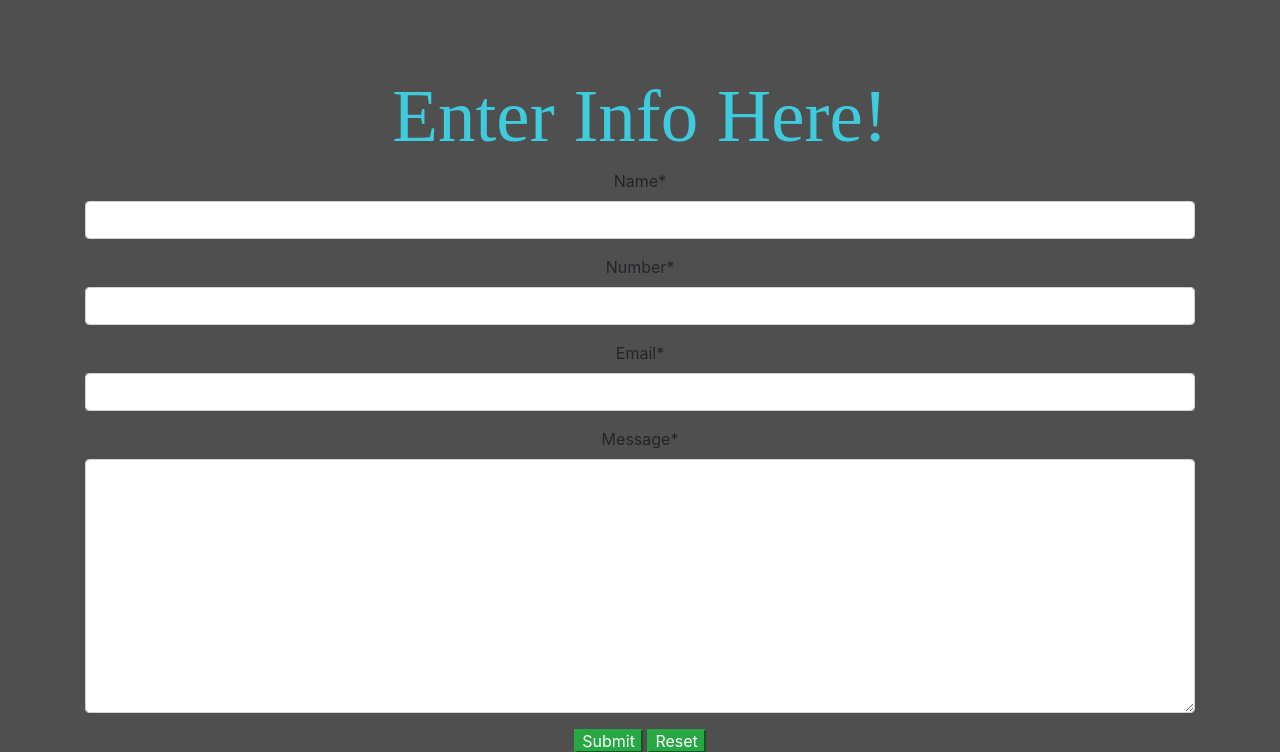
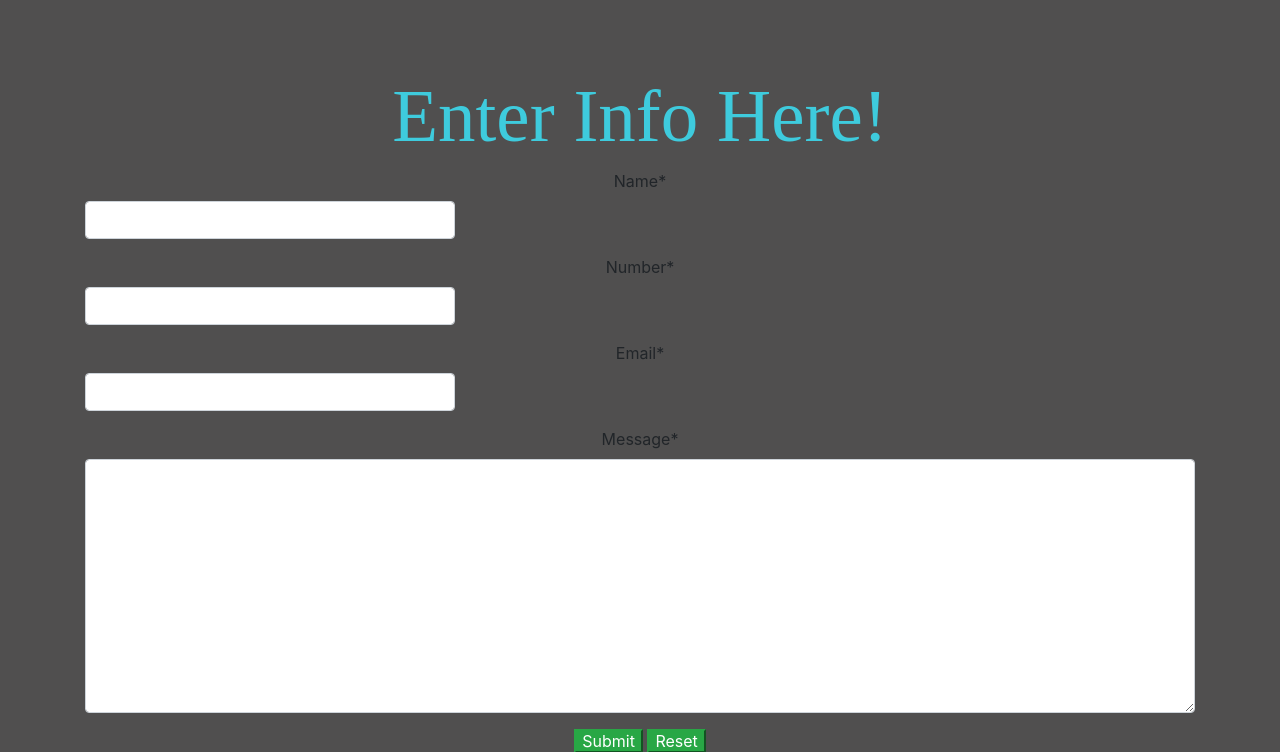
Before and after one commit to shyahn-frasier/Django-Website, a Django app: page /contact.html in a window 1280 px wide. Shown: the part 1252-2004 px from the top of the page. Run offline with Django 3.2, Linux system fonts and the light colour scheme; some libraries are stand-ins or nearby versions; some web fonts are replaced.

Commit message:
Second commit March 14th

```diff
--- a/website/forms.py
+++ b/website/forms.py
@@ -22,10 +22,10 @@ class ContactForm(forms.ModelForm):
         super(ContactForm, self).__init__(*args, **kwargs)
         self.helper = FormHelper()
         self.helper.layout = Layout(
-                Field('name', css_class="form-group col-md-4 mb-0 form-contact-info"),
-                Field('number', css_class="form-group col-md-4 mb-0 form-contact-info"),
-                Field('email', css_class="form-group col-md-4 mb-0 form-contact-info"),
-                Field('message', css_class="form-group form-contact-info")
+                Field('name', css_class="form-group col-md-4 mb-0"),
+                Field('number', css_class="form-group col-md-4 mb-0"),
+                Field('email', css_class="form-group col-md-4 mb-0"),
+                Field('message', css_class="form-group")
         )
         #self.helper.form_class = 'form-contact-info'
         #self.helper.form_method = 'post'
--- a/website/static/css/website.css
+++ b/website/static/css/website.css
@@ -273,6 +273,10 @@ nav li {
     font-size: 35px;
 }
 
+.col-md-4 {
+    justify-content: center
+}
+
 
 
 
--- a/website/templates/website/contact.html
+++ b/website/templates/website/contact.html
@@ -76,7 +76,7 @@
           {% csrf_token %}
           <h2 class="form-h2 text-center">Enter Info Here!</h2>
           <div class="form-group text-center">
-            {{ form|crispy }}
+            {% crispy form %}
             <!--<label class="form-name text-center" for="name">Name</label>-->
           </div>
           <!--<div class="form-group text-center">
```
Also changed, not shown: db.sqlite3, website/migrations/0004_auto_20190314_1540.py (added).
